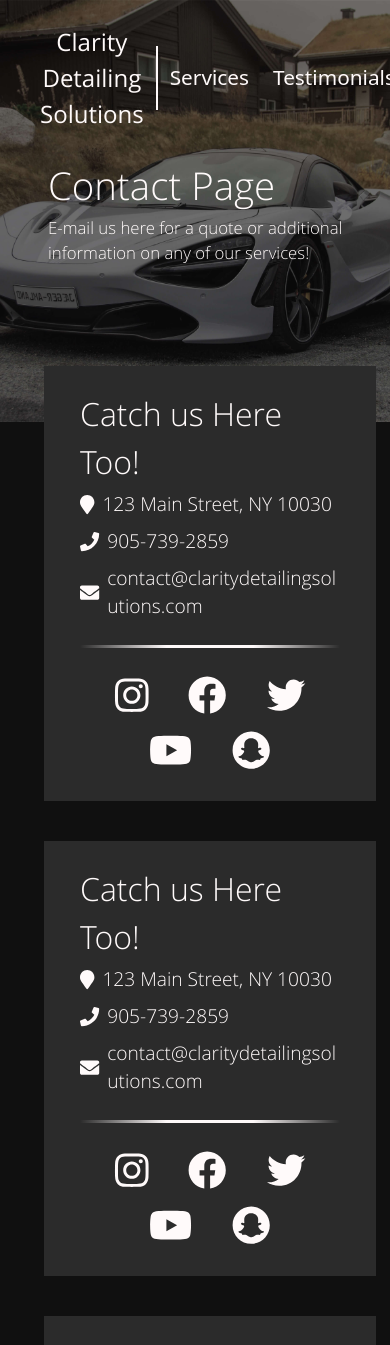
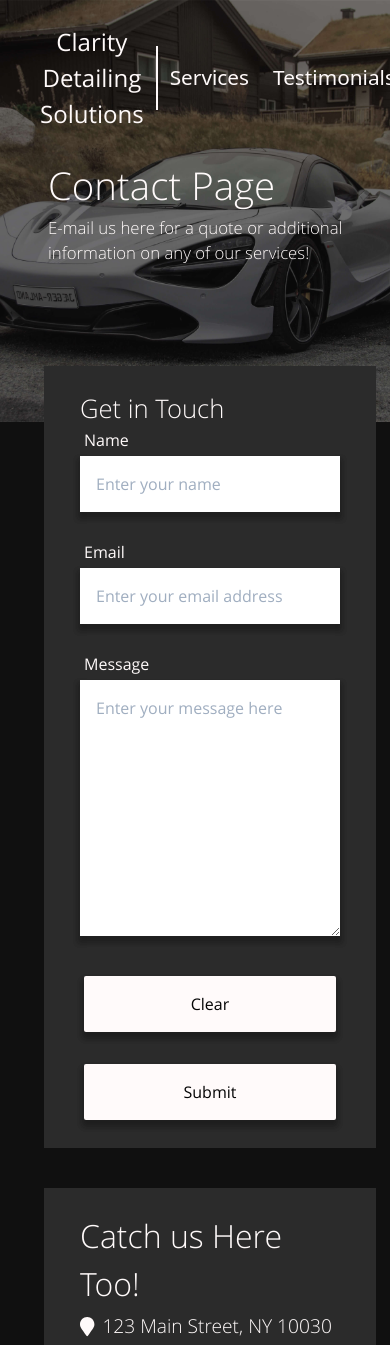
Before and after one commit to JE-Design/Clarity-Detailing-Solutions, a React (Create React App) app: page /contact in a window 390 px wide. Shown: the top 1345 px of the page. Built offline with nearby package versions, Linux system fonts and the light colour scheme; grey boxes are pictures that could not be loaded.

Commit message:
Add e-mailing form and tosasts to project

```diff
--- a/package.json
+++ b/package.json
@@ -16,6 +16,7 @@
     "react-dom": "^16.13.1",
     "react-router-dom": "^5.2.0",
     "react-scripts": "3.4.1",
+    "react-toastify": "^6.0.8",
     "tailwindcss": "^1.6.2"
   },
   "scripts": {
--- a/src/App.js
+++ b/src/App.js
@@ -1,6 +1,8 @@
 import React from "react";
-import AppRouter from "./AppRouter"
-import Footer from "./components/Footer"
+import AppRouter from "./AppRouter";
+import Footer from "./components/Footer";
+import { ToastContainer, Slide } from "react-toastify";
+import "react-toastify/dist/ReactToastify.css";
 import { library } from "@fortawesome/fontawesome-svg-core";
 import {
   faInstagram,
@@ -35,6 +37,19 @@ function App() {
       <Navbar />
       <AppRouter />
       <Footer />
+      <ToastContainer
+        className="z-30"
+        transition={Slide}
+        position="bottom-left"
+        autoClose={3000}
+        hideProgressBar={false}
+        newestOnTop={false}
+        closeOnClick
+        rtl={false}
+        pauseOnFocusLoss
+        draggable={false}
+        pauseOnHover
+      />
     </div>
   );
 }
--- /dev/null
+++ b/src/components/EmailForm/EmailForm.jsx
@@ -0,0 +1,125 @@
+import React, { useState } from "react";
+import { toast } from "react-toastify";
+import "react-toastify/dist/ReactToastify.css";
+import "./EmailForm.scss";
+
+const FormField = ({ input, type, classSpecifics, size, placeholder }) => (
+  <div className={`${classSpecifics} py-3 px-6 flex flex-col`}>
+    <label className="p-1">{input}</label>
+    {size === "textarea" ? (
+      <textarea
+        required
+        className="box-shadow p-4 h-64"
+        type={type}
+        name={input.toLowerCase()}
+        placeholder={placeholder}
+      />
+    ) : (
+      <input
+        required
+        className="box-shadow p-4"
+        type={type}
+        name={input.toLowerCase()}
+        placeholder={placeholder}
+      />
+    )}
+  </div>
+);
+
+const notifySuccess = () =>
+  toast.success("Form Submitted!", {
+    position: "bottom-left",
+    autoClose: 3000,
+    hideProgressBar: false,
+    closeOnClick: true,
+    pauseOnHover: true,
+    draggable: false,
+    progress: undefined,
+  });
+
+const notifyFailure = () =>
+  toast.error("Form Submission Failed", {
+    position: "bottom-left",
+    autoClose: 3000,
+    hideProgressBar: false,
+    closeOnClick: true,
+    pauseOnHover: true,
+    draggable: false,
+    progress: undefined,
+  });
+
+const EmailForm = () => {
+  const [status, setStatus] = useState("");
+  const submitForm = (ev) => {
+    console.log(ev);
+    ev.preventDefault();
+    const form = ev.target;
+    const data = new FormData(form);
+    const xhr = new XMLHttpRequest();
+    xhr.open(form.method, form.action);
+    xhr.setRequestHeader("Accept", "application/json");
+    xhr.onreadystatechange = () => {
+      if (xhr.readyState !== XMLHttpRequest.DONE) return;
+      console.log(xhr.status);
+      if (xhr.status === 200) {
+        form.reset();
+        notifySuccess();
+        setStatus("SUCCESS");
+      } else {
+        notifyFailure();
+      }
+    };
+    xhr.send(data);
+  };
+
+  return (
+    <div id="contact-form" className="px-3 sm:px-6">
+      <h3 className="pb-2">Get in Touch</h3>
+      <form
+        className="flex flex-wrap -m-6"
+        onSubmit={(e) => submitForm(e)}
+        action=""
+        method="POST"
+      >
+        {/* <!-- add your custom form HTML here --> */}
+        <FormField
+          input="Name"
+          type="text"
+          classSpecifics="w-full sm:w-1/2"
+          placeholder="Enter your name"
+        />
+        <FormField
+          input="Email"
+          type="email"
+          classSpecifics="w-full sm:w-1/2"
+          placeholder="Enter your email address"
+        />
+        <FormField
+          input="Message"
+          type="text"
+          size="textarea"
+          classSpecifics="w-full"
+          placeholder="Enter your message here "
+        />
+        <div className="p-3 w-full flex flex-wrap justify-center">
+          <button
+            className={`formButton py-4 px-16 m-6 mt-2 box-shadow rounded-sm`}
+            disabled={status === "SUCCESS" ? true : false}
+            type="reset"
+          >
+            Clear
+          </button>
+          <button
+            className="formButton py-4 px-16 m-6 mt-2 box-shadow rounded-sm"
+            disabled={status === "SUCCESS" ? true : false}
+            type="submit"
+          >
+            Submit
+          </button>
+        </div>
+      </form>
+    </div>
+  );
+};
+
+export default EmailForm;
--- /dev/null
+++ b/src/components/EmailForm/EmailForm.scss
@@ -0,0 +1,45 @@
+@import "styles/mixins.scss";
+@import "styles/colors.scss";
+
+#contact-form {
+  @include dynamic-text(1.25em);
+
+  .box-shadow {
+    //needed outside tailwind
+    box-shadow: 0 5px 5px 2px $transparent-black,
+      0 5px 5px 2px $transparent-black;
+  }
+  h3 {
+    @include dynamic-text(2em);
+  }
+  input,
+  textarea {
+    color: $color-black;
+
+    &:not(:placeholder-shown):invalid {
+      -webkit-box-shadow: 0px 0px 10px 1px rgba(255, 0, 0, 1);
+      -moz-box-shadow: 0px 0px 10px 1px rgba(255, 0, 0, 1);
+      box-shadow: 0px 0px 10px 1px rgba(255, 0, 0, 1);
+    }
+  }
+
+  .formButton {
+    background-color: $color-off-white;
+    color: $color-near-black;
+    transition: background-color 0.2s;
+    @include sm {
+      width: 100%;
+      margin: 1rem 1rem;
+    }
+    &:hover {
+      background-color: rgba($color-off-white, 0.8);
+    }
+    &:active {
+      position: relative;
+      top: 1;
+    }
+    &:disabled {
+      background-color: rgba($color-off-white, 0.8);
+    }
+  }
+}
--- /dev/null
+++ b/src/components/EmailForm/index.js
@@ -0,0 +1 @@
+export { default } from "./EmailForm";
--- a/src/components/index.js
+++ b/src/components/index.js
@@ -9,3 +9,4 @@ export { default as PageHeader } from "./PageHeader";
 export { default as Footer } from "./Footer";
 export { default as Service } from "./Service";
 export { default as Instafeed } from "./Instafeed";
+export { default as EmailForm } from "./EmailForm";
--- a/src/pages/ContactPage/ContactPage.jsx
+++ b/src/pages/ContactPage/ContactPage.jsx
@@ -1,5 +1,11 @@
 import React from "react";
-import { Card, ContactLinks, PageContainer, PageHeader } from "components/";
+import {
+  Card,
+  ContactLinks,
+  EmailForm,
+  PageContainer,
+  PageHeader,
+} from "components/";
 import { contact_header } from "assets/";
 
 import "./ContactPage.scss";
@@ -13,7 +19,7 @@ const ContactPage = () => (
     />
     <PageContainer className="flex flex-wrap">
       <Card className="contact-links w-full">
-        <ContactLinks />
+        <EmailForm />
       </Card>
       <Card className="contact-links w-full sm:w-full md:w-1/2">
         <ContactLinks />
--- a/src/styles/colors.scss
+++ b/src/styles/colors.scss
@@ -8,6 +8,9 @@ $color-light-grey: #BDBDBD;
 // Card Colours
 $color-dark-grey: #2b2b2b;
 
+// Transparent black
+$transparent-black: #10101036;
+
 :export {
   colorBlack: #101010;
 }
--- a/src/styles/global.scss
+++ b/src/styles/global.scss
@@ -15,3 +15,10 @@
     transparent
   );
 }
+
+.Toastify__toast {
+  text-align: left;
+}
+.Toastify__toast--error {
+  background-color: rgb(162, 33, 20);
+}
```
Also changed, not shown: 1 other file (tests, documents, lock files or other folders).
